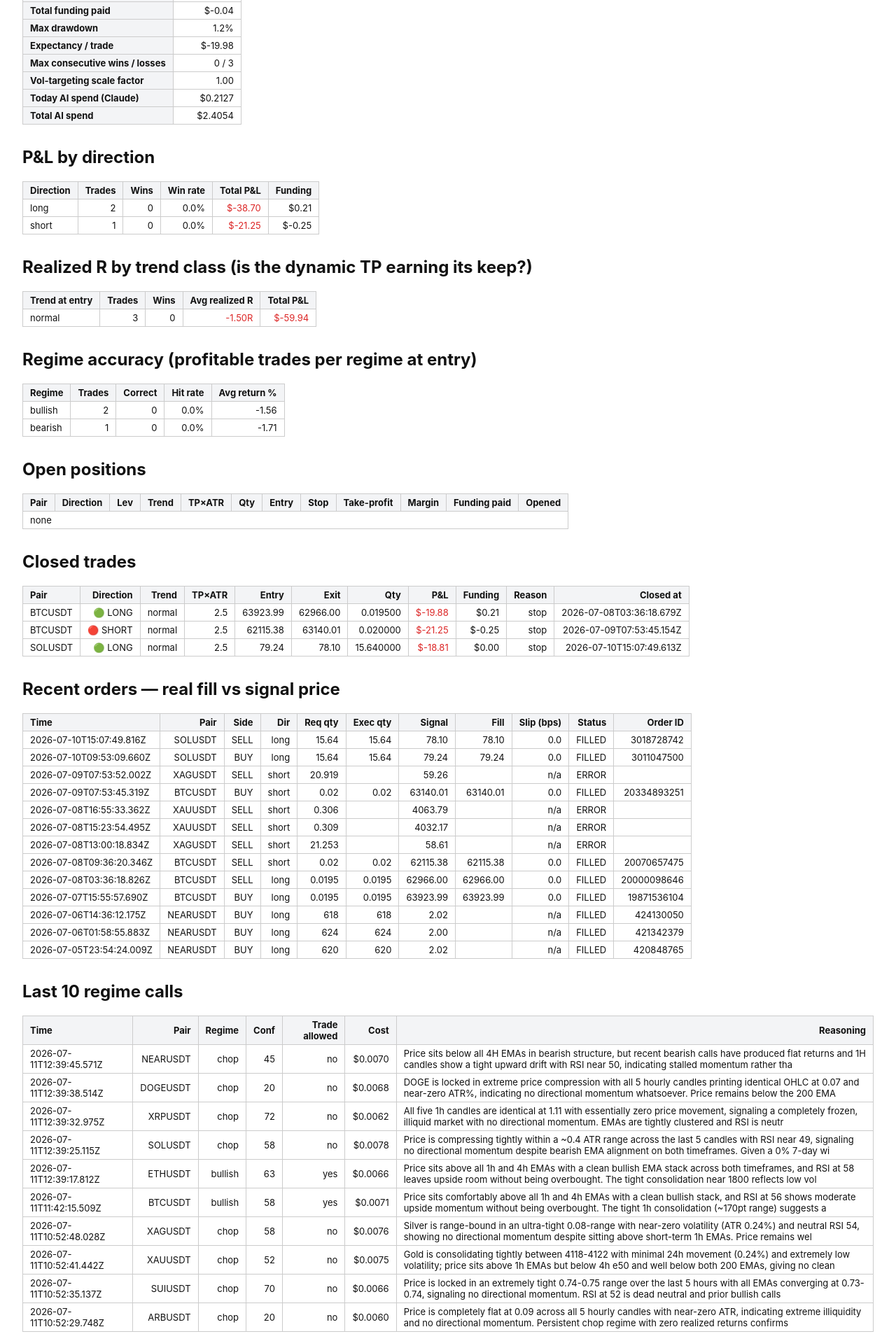
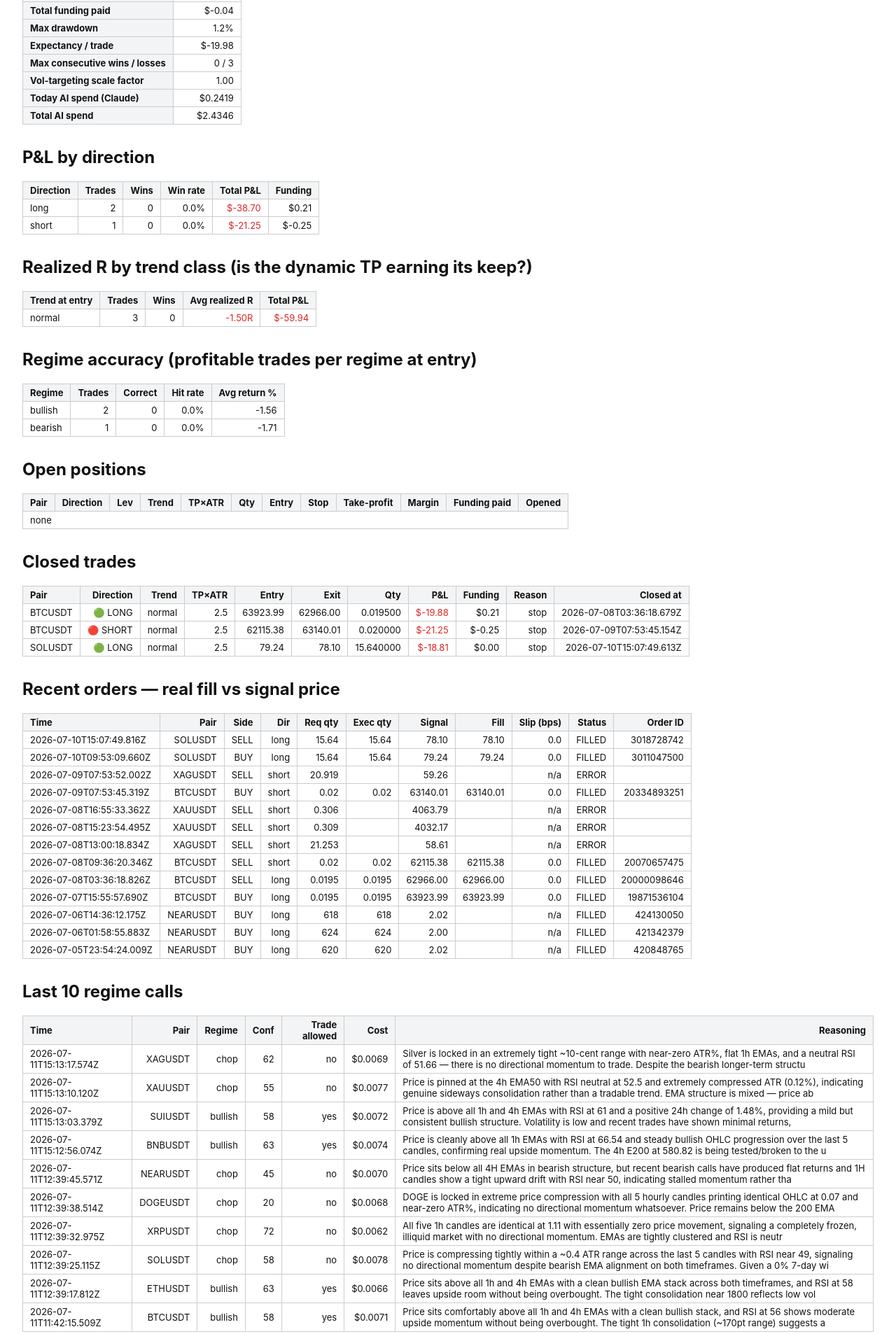
Before and after one commit to guleaada/tradepilot-futures, a website: page reports/2026-07-11.html in a window 1280 px wide. Shown: the part 759-2665 px from the top of the page at 70% size. Drawn offline with Linux system fonts and the light colour scheme.

Commit message:
tradepilot-futures: cycle 2026-07-11T15:13:24Z

```diff
--- a/reports/2026-07-11.html
+++ b/reports/2026-07-11.html
@@ -18,7 +18,7 @@
   <rect width="720" height="220" fill="#fafafa" stroke="#ddd"/>
   <text x="36" y="18" font-family="monospace" font-size="12">max 5001.43</text>
   <text x="36" y="212" font-family="monospace" font-size="12">min 4940.06</text>
-  <polyline fill="none" stroke="#2563eb" stroke-width="2" points="36.0,39.5 43.8,39.5 51.6,39.5 59.4,39.5 67.2,39.5 75.0,39.5 82.8,39.5 90.7,39.5 98.5,39.5 106.3,39.5 114.1,39.5 121.9,39.5 129.7,39.5 137.5,39.5 145.3,39.5 153.1,39.5 160.9,39.5 168.7,39.5 176.5,39.5 184.3,39.5 192.1,39.5 200.0,39.5 207.8,39.5 215.6,39.5 223.4,39.5 231.2,39.5 239.0,39.5 246.8,39.5 254.6,39.5 262.4,39.5 270.2,39.5 278.0,39.5 285.8,39.5 293.6,39.5 301.4,39.5 309.3,39.5 317.1,39.5 324.9,39.5 332.7,40.7 340.5,36.0 348.3,50.0 356.1,61.3 363.9,59.1 371.7,58.8 379.5,87.4 387.3,87.4 395.1,88.6 402.9,86.0 410.7,81.0 418.6,64.1 426.4,84.9 434.2,96.0 442.0,90.8 449.8,93.0 457.6,97.6 465.4,91.7 473.2,84.8 481.0,138.6 488.8,138.6 496.6,138.6 504.4,138.6 512.2,138.6 520.0,138.6 527.9,138.6 535.7,138.6 543.5,138.6 551.3,138.6 559.1,138.6 566.9,139.8 574.7,137.6 582.5,184.0 590.3,184.0 598.1,184.0 605.9,184.0 613.7,184.0 621.5,184.0 629.3,184.0 637.2,184.0 645.0,184.0 652.8,184.0 660.6,184.0 668.4,184.0 676.2,184.0 684.0,184.0"/>
+  <polyline fill="none" stroke="#2563eb" stroke-width="2" points="36.0,39.5 43.7,39.5 51.4,39.5 59.1,39.5 66.9,39.5 74.6,39.5 82.3,39.5 90.0,39.5 97.7,39.5 105.4,39.5 113.1,39.5 120.9,39.5 128.6,39.5 136.3,39.5 144.0,39.5 151.7,39.5 159.4,39.5 167.1,39.5 174.9,39.5 182.6,39.5 190.3,39.5 198.0,39.5 205.7,39.5 213.4,39.5 221.1,39.5 228.9,39.5 236.6,39.5 244.3,39.5 252.0,39.5 259.7,39.5 267.4,39.5 275.1,39.5 282.9,39.5 290.6,39.5 298.3,39.5 306.0,39.5 313.7,39.5 321.4,39.5 329.1,40.7 336.9,36.0 344.6,50.0 352.3,61.3 360.0,59.1 367.7,58.8 375.4,87.4 383.1,87.4 390.9,88.6 398.6,86.0 406.3,81.0 414.0,64.1 421.7,84.9 429.4,96.0 437.1,90.8 444.9,93.0 452.6,97.6 460.3,91.7 468.0,84.8 475.7,138.6 483.4,138.6 491.1,138.6 498.9,138.6 506.6,138.6 514.3,138.6 522.0,138.6 529.7,138.6 537.4,138.6 545.1,138.6 552.9,138.6 560.6,139.8 568.3,137.6 576.0,184.0 583.7,184.0 591.4,184.0 599.1,184.0 606.9,184.0 614.6,184.0 622.3,184.0 630.0,184.0 637.7,184.0 645.4,184.0 653.1,184.0 660.9,184.0 668.6,184.0 676.3,184.0 684.0,184.0"/>
 </svg>
 
 <h2>Summary</h2>
@@ -37,8 +37,8 @@
 <tr><th>Expectancy / trade</th><td>$-19.98</td></tr>
 <tr><th>Max consecutive wins / losses</th><td>0 / 3</td></tr>
 <tr><th>Vol-targeting scale factor</th><td>1.00</td></tr>
-<tr><th>Today AI spend (Claude)</th><td>$0.2127</td></tr>
-<tr><th>Total AI spend</th><td>$2.4054</td></tr>
+<tr><th>Today AI spend (Claude)</th><td>$0.2419</td></tr>
+<tr><th>Total AI spend</th><td>$2.4346</td></tr>
 </table>
 
 <h2>P&amp;L by direction</h2>
@@ -96,15 +96,15 @@
 <h2>Last 10 regime calls</h2>
 <table>
 <tr><th>Time</th><th>Pair</th><th>Regime</th><th>Conf</th><th>Trade allowed</th><th>Cost</th><th>Reasoning</th></tr>
+<tr><td>2026-07-11T15:13:17.574Z</td><td>XAGUSDT</td><td>chop</td><td>62</td><td>no</td><td>$0.0069</td><td style="text-align:left">Silver is locked in an extremely tight ~10-cent range with near-zero ATR%, flat 1h EMAs, and a neutral RSI of 51.66 — there is no directional momentum to trade. Despite the bearish longer-term structu</td></tr>
+<tr><td>2026-07-11T15:13:10.120Z</td><td>XAUUSDT</td><td>chop</td><td>55</td><td>no</td><td>$0.0077</td><td style="text-align:left">Price is pinned at the 4h EMA50 with RSI neutral at 52.5 and extremely compressed ATR (0.12%), indicating genuine sideways consolidation rather than a tradable trend. EMA structure is mixed — price ab</td></tr>
+<tr><td>2026-07-11T15:13:03.379Z</td><td>SUIUSDT</td><td>bullish</td><td>58</td><td>yes</td><td>$0.0072</td><td style="text-align:left">Price is above all 1h and 4h EMAs with RSI at 61 and a positive 24h change of 1.48%, providing a mild but consistent bullish structure. Volatility is low and recent trades have shown minimal returns, </td></tr>
+<tr><td>2026-07-11T15:12:56.074Z</td><td>BNBUSDT</td><td>bullish</td><td>63</td><td>yes</td><td>$0.0074</td><td style="text-align:left">Price is cleanly above all 1h EMAs with RSI at 66.54 and steady bullish OHLC progression over the last 5 candles, confirming real upside momentum. The 4h E200 at 580.82 is being tested/broken to the u</td></tr>
 <tr><td>2026-07-11T12:39:45.571Z</td><td>NEARUSDT</td><td>chop</td><td>45</td><td>no</td><td>$0.0070</td><td style="text-align:left">Price sits below all 4H EMAs in bearish structure, but recent bearish calls have produced flat returns and 1H candles show a tight upward drift with RSI near 50, indicating stalled momentum rather tha</td></tr>
 <tr><td>2026-07-11T12:39:38.514Z</td><td>DOGEUSDT</td><td>chop</td><td>20</td><td>no</td><td>$0.0068</td><td style="text-align:left">DOGE is locked in extreme price compression with all 5 hourly candles printing identical OHLC at 0.07 and near-zero ATR%, indicating no directional momentum whatsoever. Price remains below the 200 EMA</td></tr>
 <tr><td>2026-07-11T12:39:32.975Z</td><td>XRPUSDT</td><td>chop</td><td>72</td><td>no</td><td>$0.0062</td><td style="text-align:left">All five 1h candles are identical at 1.11 with essentially zero price movement, signaling a completely frozen, illiquid market with no directional momentum. EMAs are tightly clustered and RSI is neutr</td></tr>
 <tr><td>2026-07-11T12:39:25.115Z</td><td>SOLUSDT</td><td>chop</td><td>58</td><td>no</td><td>$0.0078</td><td style="text-align:left">Price is compressing tightly within a ~0.4 ATR range across the last 5 candles with RSI near 49, signaling no directional momentum despite bearish EMA alignment on both timeframes. Given a 0% 7-day wi</td></tr>
 <tr><td>2026-07-11T12:39:17.812Z</td><td>ETHUSDT</td><td>bullish</td><td>63</td><td>yes</td><td>$0.0066</td><td style="text-align:left">Price sits above all 1h and 4h EMAs with a clean bullish EMA stack across both timeframes, and RSI at 58 leaves upside room without being overbought. The tight consolidation near 1800 reflects low vol</td></tr>
 <tr><td>2026-07-11T11:42:15.509Z</td><td>BTCUSDT</td><td>bullish</td><td>58</td><td>yes</td><td>$0.0071</td><td style="text-align:left">Price sits comfortably above all 1h and 4h EMAs with a clean bullish stack, and RSI at 56 shows moderate upside momentum without being overbought. The tight 1h consolidation (~170pt range) suggests a </td></tr>
-<tr><td>2026-07-11T10:52:48.028Z</td><td>XAGUSDT</td><td>chop</td><td>58</td><td>no</td><td>$0.0076</td><td style="text-align:left">Silver is range-bound in an ultra-tight 0.08-range with near-zero volatility (ATR 0.24%) and neutral RSI 54, showing no directional momentum despite sitting above short-term 1h EMAs. Price remains wel</td></tr>
-<tr><td>2026-07-11T10:52:41.442Z</td><td>XAUUSDT</td><td>chop</td><td>52</td><td>no</td><td>$0.0075</td><td style="text-align:left">Gold is consolidating tightly between 4118-4122 with minimal 24h movement (0.24%) and extremely low volatility; price sits above 1h EMAs but below 4h e50 and well below both 200 EMAs, giving no clean </td></tr>
-<tr><td>2026-07-11T10:52:35.137Z</td><td>SUIUSDT</td><td>chop</td><td>70</td><td>no</td><td>$0.0066</td><td style="text-align:left">Price is locked in an extremely tight 0.74-0.75 range over the last 5 hours with all EMAs converging at 0.73-0.74, signaling no directional momentum. RSI at 52 is dead neutral and prior bullish calls </td></tr>
-<tr><td>2026-07-11T10:52:29.748Z</td><td>ARBUSDT</td><td>chop</td><td>20</td><td>no</td><td>$0.0060</td><td style="text-align:left">Price is completely flat at 0.09 across all 5 hourly candles with near-zero ATR, indicating extreme illiquidity and no directional momentum. Persistent chop regime with zero realized returns confirms </td></tr>
 </table>
 </body></html>
```
Also changed, not shown: 1 other file.
